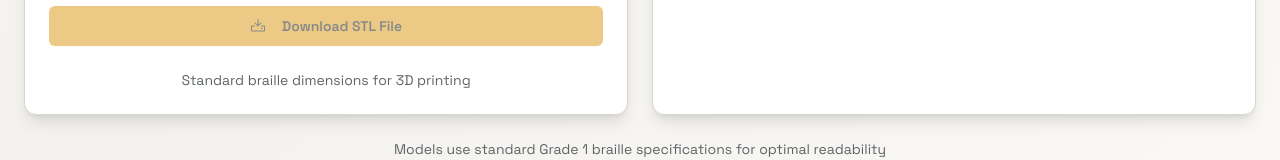
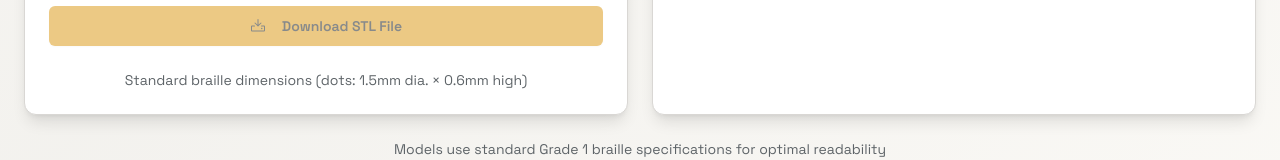
Before and after one commit to jlavista/braille-3d-generator, a React (Vite) app: page / in a window 1280 px wide. Shown: the part 690-850 px from the top of the page. Built offline with nearby package versions, Linux system fonts and the light colour scheme.

Commit message:
Generated by Spark: for some reason, the braille points that appear fine in the 3D viewer, do not appear in the actual 3d printer

```diff
--- a/src/App.tsx
+++ b/src/App.tsx
@@ -214,7 +214,7 @@ function App() {
                     Download STL File
                   </Button>
                   <p className="text-sm text-muted-foreground mt-3 text-center">
-                    Standard braille dimensions for 3D printing
+                    Standard braille dimensions (dots: 1.5mm dia. × 0.6mm high)
                   </p>
                 </CardContent>
               </Card>
--- a/src/components/BrailleViewer3D.tsx
+++ b/src/components/BrailleViewer3D.tsx
@@ -21,9 +21,9 @@ export function BrailleViewer3D({
   brailleChars,
   baseWidth = 100,
   baseHeight = 30,
-  baseDepth = 2,
+  baseDepth = 3,
   dotRadius = 0.75,
-  dotHeight = 0.5,
+  dotHeight = 0.6,
   cellWidth = 2.5,
   cellHeight = 6.2,
   cellSpacing = 6,
@@ -162,6 +162,8 @@ export function BrailleViewer3D({
     scene.add(group)
 
     if (onGeometryUpdate) {
+      group.updateWorldMatrix(true, true)
+
       const geometries: THREE.BufferGeometry[] = []
 
       group.traverse((child) => {
```
